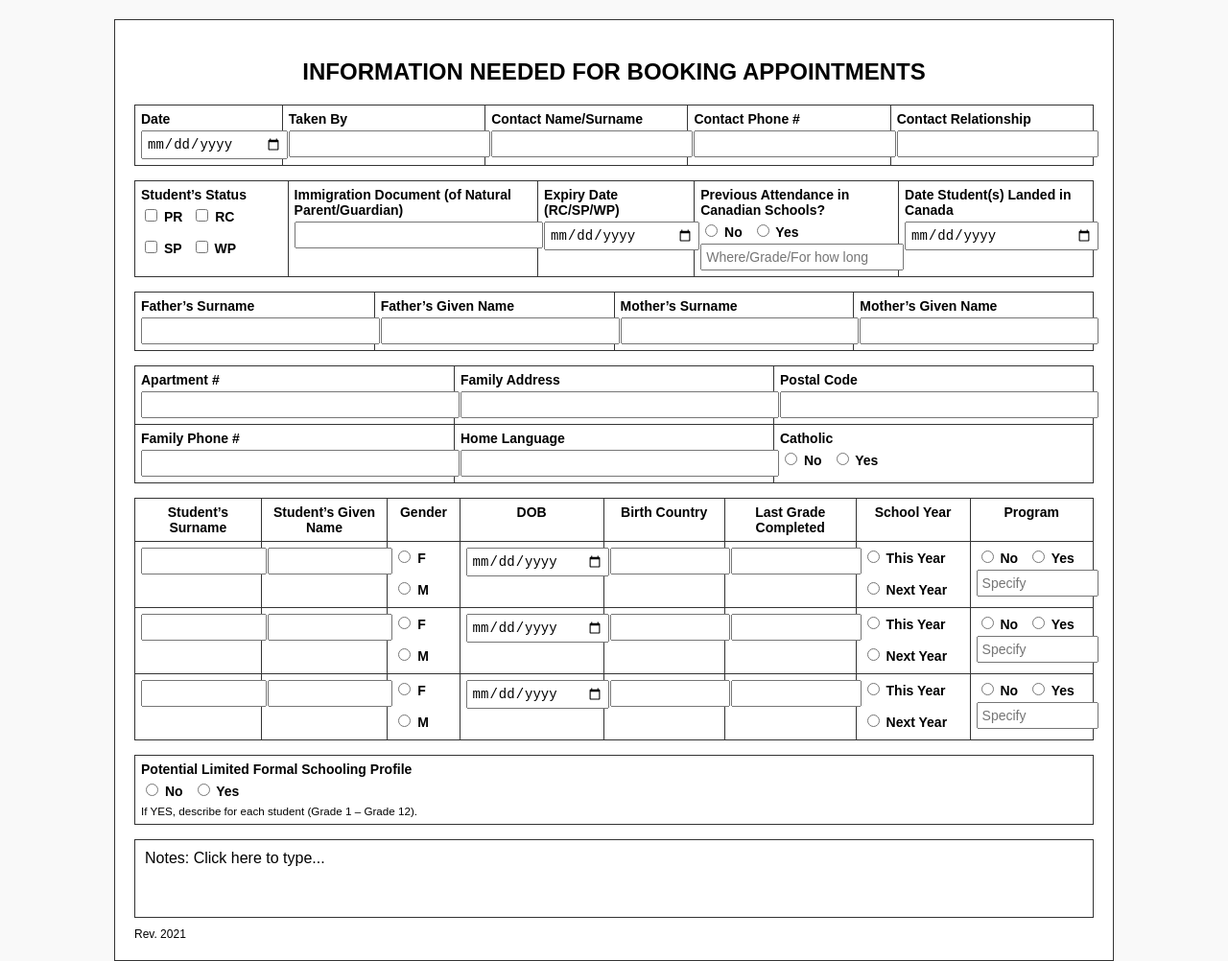
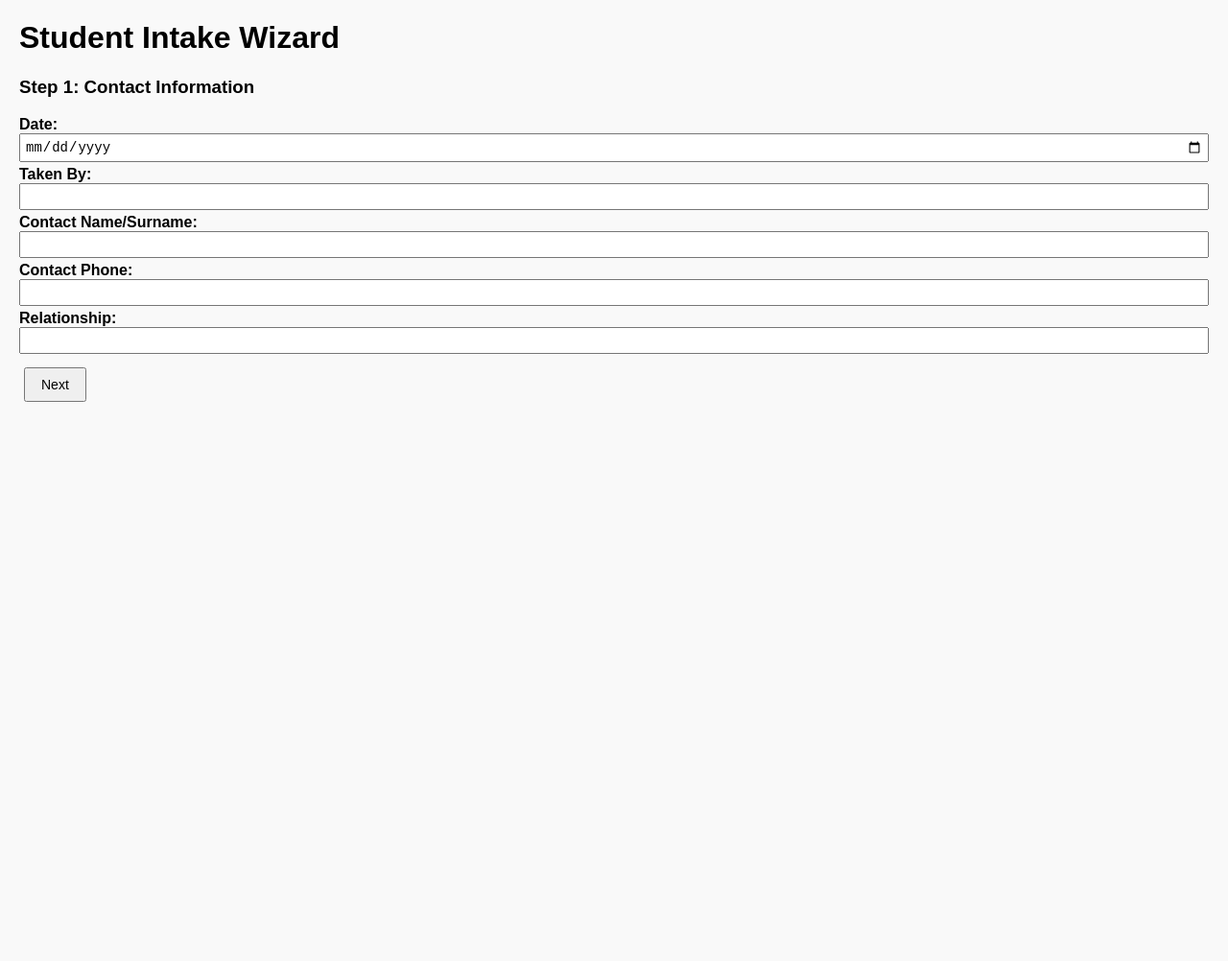
Before and after one commit to efremasghedom94-creator/yellow-forms, a plain HTML site: page index.html in a window 1280 px wide. Shown: the whole page at 96% size. After the commit the page ends 800 px from the top, so only its background shows below. Drawn offline with Linux system fonts and the light colour scheme.

Commit message:
Update index.html

```diff
--- a/index.html
+++ b/index.html
@@ -3,131 +3,167 @@
 <head>
   <meta charset="UTF-8">
   <meta name="viewport" content="width=device-width, initial-scale=1.0">
-  <title>Information Needed for Booking Appointments</title>
+  <title>Student Intake Wizard</title>
   <style>
-    body {
-      font-family: Arial, sans-serif;
-      margin: 20px;
-      background: #f9f9f9;
-    }
-    .form-container {
-      background: #fff;
-      padding: 20px;
-      border: 1px solid #333;
-      max-width: 1000px;
-      margin: auto;
-    }
-    h2 {
-      text-align: center;
-      text-transform: uppercase;
-      margin-bottom: 20px;
-    }
-    table {
-      width: 100%;
-      border-collapse: collapse;
-      margin-bottom: 15px;
-      font-size: 14px;
-    }
-    td, th {
-      border: 1px solid #333;
-      padding: 6px;
-      vertical-align: top;
-    }
-    label {
-      display: block;
-      font-weight: bold;
-      margin-bottom: 4px;
-    }
-    input[type="text"], input[type="date"], input[type="tel"], select {
-      width: 100%;
-      padding: 4px;
-      font-size: 14px;
-    }
-    .checkbox-group, .radio-group {
-      display: flex;
-      gap: 10px;
-      flex-wrap: wrap;
-    }
-    .notes {
-      border: 1px solid #333;
-      padding: 10px;
-      min-height: 60px;
-    }
-    .footer {
-      margin-top: 10px;
-      font-size: 12px;
-      text-align: left;
-    }
+    body { font-family: Arial, sans-serif; margin: 20px; background: #f9f9f9; }
+    .wizard-step { display: none; }
+    .wizard-step.active { display: block; }
+    .form-container { background: #fff; padding: 20px; border: 1px solid #333; max-width: 1000px; margin: auto; }
+    h2 { text-align: center; text-transform: uppercase; margin-bottom: 20px; }
+    table { width: 100%; border-collapse: collapse; margin-bottom: 15px; font-size: 14px; }
+    td, th { border: 1px solid #333; padding: 6px; vertical-align: top; }
+    label { display: block; font-weight: bold; margin-bottom: 4px; }
+    input, select { padding: 4px; font-size: 14px; width: 100%; box-sizing: border-box; }
+    .radio-group, .checkbox-group { display: flex; gap: 10px; flex-wrap: wrap; }
+    .notes { border: 1px solid #333; padding: 10px; min-height: 60px; }
+    .footer { margin-top: 10px; font-size: 12px; text-align: left; }
+    button { margin: 10px 5px; padding: 8px 16px; font-size: 14px; }
   </style>
 </head>
 <body>
+
+  <h1>Student Intake Wizard</h1>
+
+  <!-- Wizard steps -->
+  <div id="step1" class="wizard-step active">
+    <h3>Step 1: Contact Information</h3>
+    <label>Date: <input type="date" id="date"></label>
+    <label>Taken By: <input type="text" id="takenBy"></label>
+    <label>Contact Name/Surname: <input type="text" id="contactName"></label>
+    <label>Contact Phone: <input type="text" id="contactPhone"></label>
+    <label>Relationship: <input type="text" id="contactRelationship"></label>
+    <button onclick="nextStep(1)">Next</button>
+  </div>
+
+  <div id="step2" class="wizard-step">
+    <h3>Step 2: Parents Info</h3>
+    <label>Father’s Surname: <input type="text" id="fatherSurname"></label>
+    <label>Father’s Given Name: <input type="text" id="fatherGiven"></label>
+    <label>Mother’s Surname: <input type="text" id="motherSurname"></label>
+    <label>Mother’s Given Name: <input type="text" id="motherGiven"></label>
+    <button onclick="prevStep(2)">Back</button>
+    <button onclick="nextStep(2)">Next</button>
+  </div>
+
+  <div id="step3" class="wizard-step">
+    <h3>Step 3: Student Info</h3>
+    <div id="students"></div>
+    <button type="button" onclick="addStudent()">Add Student</button><br>
+    <button onclick="prevStep(3)">Back</button>
+    <button onclick="generate()">Generate Yellow Form</button>
+  </div>
+
+  <!-- Final Output -->
+  <div id="finalFormOutput" style="margin-top: 30px;"></div>
+
+  <script>
+    let currentStep = 1;
+    let students = [];
+
+    function nextStep(step) {
+      document.getElementById("step" + step).classList.remove("active");
+      document.getElementById("step" + (step + 1)).classList.add("active");
+    }
+
+    function prevStep(step) {
+      document.getElementById("step" + step).classList.remove("active");
+      document.getElementById("step" + (step - 1)).classList.add("active");
+    }
+
+    function addStudent() {
+      const id = students.length;
+      const container = document.getElementById("students");
+      const html = `
+        <fieldset style="border:1px solid #aaa; padding:10px; margin-bottom:10px;">
+          <legend>Student ${id + 1}</legend>
+          <label>Surname: <input type="text" id="s_surname_${id}"></label>
+          <label>Given Name: <input type="text" id="s_given_${id}"></label>
+          <label>Gender:
+            <select id="s_gender_${id}">
+              <option value="">--</option>
+              <option value="F">F</option>
+              <option value="M">M</option>
+            </select>
+          </label>
+          <label>DOB: <input type="date" id="s_dob_${id}"></label>
+          <label>Birth Country: <input type="text" id="s_birth_${id}"></label>
+          <label>Last Grade Completed: <input type="text" id="s_last_${id}"></label>
+          <label>School Year:
+            <select id="s_year_${id}">
+              <option value="">--</option>
+              <option value="This Year">This Year</option>
+              <option value="Next Year">Next Year</option>
+            </select>
+          </label>
+          <label>Program: <input type="text" id="s_prog_${id}"></label>
+        </fieldset>
+      `;
+      container.insertAdjacentHTML("beforeend", html);
+      students.push(id);
+    }
+
+    function collectFormData() {
+      const formData = {
+        date: document.getElementById("date").value,
+        takenBy: document.getElementById("takenBy").value,
+        contactName: document.getElementById("contactName").value,
+        contactPhone: document.getElementById("contactPhone").value,
+        contactRelationship: document.getElementById("contactRelationship").value,
+        fatherSurname: document.getElementById("fatherSurname").value,
+        fatherGiven: document.getElementById("fatherGiven").value,
+        motherSurname: document.getElementById("motherSurname").value,
+        motherGiven: document.getElementById("motherGiven").value,
+        students: []
+      };
+
+      students.forEach(id => {
+        formData.students.push({
+          surname: document.getElementById("s_surname_" + id).value,
+          givenName: document.getElementById("s_given_" + id).value,
+          gender: document.getElementById("s_gender_" + id).value,
+          dob: document.getElementById("s_dob_" + id).value,
+          birthCountry: document.getElementById("s_birth_" + id).value,
+          lastGrade: document.getElementById("s_last_" + id).value,
+          schoolYear: document.getElementById("s_year_" + id).value,
+          program: document.getElementById("s_prog_" + id).value
+        });
+      });
+
+      return formData;
+    }
+
+    function generate() {
+      const formData = collectFormData();
+      generateFinal(formData);
+      document.getElementById("step3").classList.remove("active");
+    }
+
+    function generateFinal(formData) {
+      const output = document.getElementById("finalFormOutput");
+
+      output.innerHTML = `
       <div class="form-container">
         <h2>Information Needed for Booking Appointments</h2>
 
         <table>
           <tr>
-        <td><label>Date</label><input type="date"></td>
-        <td><label>Taken By</label><input type="text"></td>
-        <td><label>Contact Name/Surname</label><input type="text"></td>
-        <td><label>Contact Phone #</label><input type="tel"></td>
-        <td><label>Contact Relationship</label><input type="text"></td>
+            <td><label>Date</label><div>${formData.date || ""}</div></td>
+            <td><label>Taken By</label><div>${formData.takenBy || ""}</div></td>
+            <td><label>Contact Name/Surname</label><div>${formData.contactName || ""}</div></td>
+            <td><label>Contact Phone #</label><div>${formData.contactPhone || ""}</div></td>
+            <td><label>Contact Relationship</label><div>${formData.contactRelationship || ""}</div></td>
           </tr>
         </table>
 
         <table>
           <tr>
-        <td>
-          <label>Student’s Status</label>
-          <div class="checkbox-group">
-            <label><input type="checkbox"> PR</label>
-            <label><input type="checkbox"> RC</label>
-            <label><input type="checkbox"> SP</label>
-            <label><input type="checkbox"> WP</label>
-          </div>
-        </td>
-        <td><label>Immigration Document (of Natural Parent/Guardian)</label><input type="text"></td>
-        <td><label>Expiry Date (RC/SP/WP)</label><input type="date"></td>
-        <td>
-          <label>Previous Attendance in Canadian Schools?</label>
-          <div class="radio-group">
-            <label><input type="radio" name="attendance"> No</label>
-            <label><input type="radio" name="attendance"> Yes</label>
-          </div>
-          <input type="text" placeholder="Where/Grade/For how long">
-        </td>
-        <td><label>Date Student(s) Landed in Canada</label><input type="date"></td>
+            <td><label>Father’s Surname</label><div>${formData.fatherSurname || ""}</div></td>
+            <td><label>Father’s Given Name</label><div>${formData.fatherGiven || ""}</div></td>
+            <td><label>Mother’s Surname</label><div>${formData.motherSurname || ""}</div></td>
+            <td><label>Mother’s Given Name</label><div>${formData.motherGiven || ""}</div></td>
           </tr>
         </table>
 
-    <table>
-      <tr>
-        <td><label>Father’s Surname</label><input type="text"></td>
-        <td><label>Father’s Given Name</label><input type="text"></td>
-        <td><label>Mother’s Surname</label><input type="text"></td>
-        <td><label>Mother’s Given Name</label><input type="text"></td>
-      </tr>
-    </table>
-
-    <table>
-      <tr>
-        <td><label>Apartment #</label><input type="text"></td>
-        <td><label>Family Address</label><input type="text"></td>
-        <td><label>Postal Code</label><input type="text"></td>
-      </tr>
-      <tr>
-        <td><label>Family Phone #</label><input type="tel"></td>
-        <td><label>Home Language</label><input type="text"></td>
-        <td>
-          <label>Catholic</label>
-          <div class="radio-group">
-            <label><input type="radio" name="catholic"> No</label>
-            <label><input type="radio" name="catholic"> Yes</label>
-          </div>
-        </td>
-      </tr>
-    </table>
-
-    <!-- Students Table -->
         <table>
           <tr>
             <th>Student’s Surname</th>
@@ -139,107 +175,24 @@
             <th>School Year</th>
             <th>Program</th>
           </tr>
+          ${formData.students.map(s => `
             <tr>
-        <td><input type="text"></td>
-        <td><input type="text"></td>
-        <td>
-          <div class="radio-group">
-            <label><input type="radio" name="g1"> F</label>
-            <label><input type="radio" name="g1"> M</label>
-          </div>
-        </td>
-        <td><input type="date"></td>
-        <td><input type="text"></td>
-        <td><input type="text"></td>
-        <td>
-          <div class="radio-group">
-            <label><input type="radio" name="sy1"> This Year</label>
-            <label><input type="radio" name="sy1"> Next Year</label>
-          </div>
-        </td>
-        <td>
-          <div class="radio-group">
-            <label><input type="radio" name="p1"> No</label>
-            <label><input type="radio" name="p1"> Yes</label>
-          </div>
-          <input type="text" placeholder="Specify">
-        </td>
+              <td>${s.surname || ""}</td>
+              <td>${s.givenName || ""}</td>
+              <td>${s.gender || ""}</td>
+              <td>${s.dob || ""}</td>
+              <td>${s.birthCountry || ""}</td>
+              <td>${s.lastGrade || ""}</td>
+              <td>${s.schoolYear || ""}</td>
+              <td>${s.program || ""}</td>
             </tr>
-      <!-- Duplicate rows for more students -->
-      <tr>
-        <td><input type="text"></td>
-        <td><input type="text"></td>
-        <td>
-          <div class="radio-group">
-            <label><input type="radio" name="g2"> F</label>
-            <label><input type="radio" name="g2"> M</label>
-          </div>
-        </td>
-        <td><input type="date"></td>
-        <td><input type="text"></td>
-        <td><input type="text"></td>
-        <td>
-          <div class="radio-group">
-            <label><input type="radio" name="sy2"> This Year</label>
-            <label><input type="radio" name="sy2"> Next Year</label>
-          </div>
-        </td>
-        <td>
-          <div class="radio-group">
-            <label><input type="radio" name="p2"> No</label>
-            <label><input type="radio" name="p2"> Yes</label>
-          </div>
-          <input type="text" placeholder="Specify">
-        </td>
-      </tr>
-      <tr>
-        <td><input type="text"></td>
-        <td><input type="text"></td>
-        <td>
-          <div class="radio-group">
-            <label><input type="radio" name="g3"> F</label>
-            <label><input type="radio" name="g3"> M</label>
-          </div>
-        </td>
-        <td><input type="date"></td>
-        <td><input type="text"></td>
-        <td><input type="text"></td>
-        <td>
-          <div class="radio-group">
-            <label><input type="radio" name="sy3"> This Year</label>
-            <label><input type="radio" name="sy3"> Next Year</label>
-          </div>
-        </td>
-        <td>
-          <div class="radio-group">
-            <label><input type="radio" name="p3"> No</label>
-            <label><input type="radio" name="p3"> Yes</label>
-          </div>
-          <input type="text" placeholder="Specify">
-        </td>
-      </tr>
+          `).join("")}
         </table>
 
-    <table>
-      <tr>
-        <td>
-          <label>Potential Limited Formal Schooling Profile</label>
-          <div class="radio-group">
-            <label><input type="radio" name="limited"> No</label>
-            <label><input type="radio" name="limited"> Yes</label>
+        <div class="footer">Rev. 2021</div>
       </div>
-          <small>If YES, describe for each student (Grade 1 – Grade 12).</small>
-        </td>
-      </tr>
-    </table>
-
-    <div class="notes" contenteditable="true">
-      Notes: Click here to type...
-    </div>
-
-    <div class="footer">
-      Rev. 2021
-    </div>
-  </div>
+      `;
+    }
+  </script>
 </body>
 </html>
```
Lines whose indentation alone changed are shown as unchanged.
